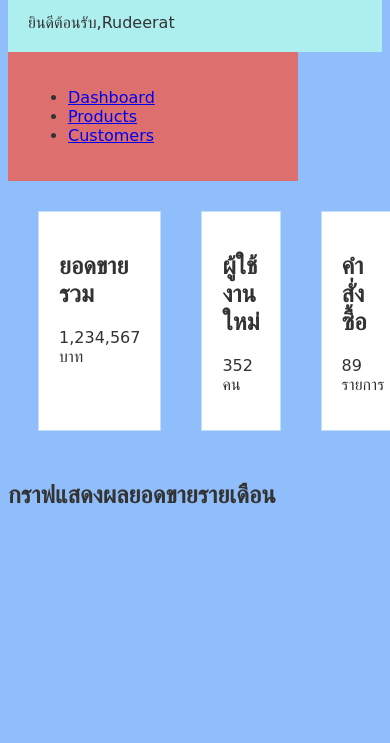
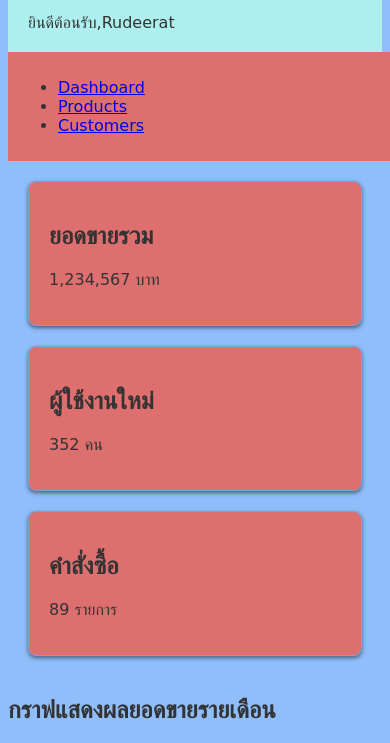
Before and after one commit to rudeeratcv/data-visualization-dashboard, a plain HTML site: page index.html in a window 390 px wide. Shown: the part 103-846 px from the top of the page. Drawn offline with Linux system fonts and the light colour scheme; a web font is replaced by a local one.

Commit message:
หน้าจอโทรศัพท์

```diff
--- a/style.css
+++ b/style.css
@@ -28,10 +28,11 @@ font-size: 24px;
 }
 
 .card {
-background-color: rgb(255, 255, 255);
+    background-color: var(--surface-color);
     padding: 20px;
-border: 1px solid #c5ddfd;
-margin: 10px;
+    border: 1px solid var(--border-color);
+    border-radius: 8px;
+    box-shadow: 0 2px 4px rgba(0, 0, 0, 0.5);
 }
 
 .dashboard-container{
@@ -52,3 +53,16 @@ margin: 10px;
     grid-template-columns: 1fr 1fr 1fr;
     gap: 20px;
 }
+
+@media (max-width: 768px){
+    .dashboard-container{
+        flex-direction: column;
+    }
+    .sidebar{
+        width: 100%;
+        padding: 10px;
+    }
+    .main-content{
+        grid-template-columns: 1fr;
+    }
+}
```
Lines whose indentation alone changed are shown as unchanged.
